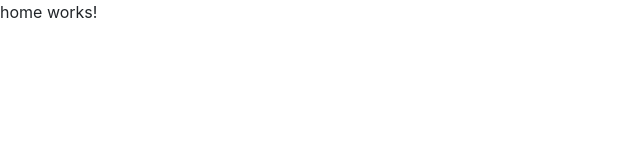
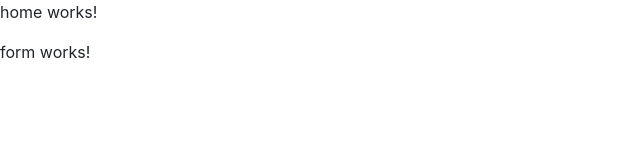
Before and after one commit to Leannelb/api-form-json, an Angular app: page / in a window 1280 px wide. Shown: the top 160 px of the page, without its empty margins (0-640 px from the left). Built offline with nearby package versions, Linux system fonts and the light colour scheme.

Commit message:
partials used across components via import & export in mutual module

```diff
--- /dev/null
+++ b/src/app/components/partails/form/form.component.html
@@ -0,0 +1,3 @@
+<p>
+  form works!
+</p>
--- /dev/null
+++ b/src/app/components/partails/form/form.component.ts
@@ -0,0 +1,15 @@
+import { Component, OnInit } from '@angular/core';
+
+@Component({
+  selector: 'form-partial',
+  templateUrl: './form.component.html',
+  styleUrls: ['./form.component.css']
+})
+export class FormComponent implements OnInit {
+
+  constructor() { }
+
+  ngOnInit() {
+  }
+
+}
--- a/src/app/components/screens/home/home.component.html
+++ b/src/app/components/screens/home/home.component.html
@@ -1,3 +1,4 @@
 <p>
   home works!
 </p>
+<form-partial></form-partial>
--- a/src/app/components/screens/home/home.module.ts
+++ b/src/app/components/screens/home/home.module.ts
@@ -2,6 +2,7 @@ import { HomeComponent } from './home.component';
 import { NgModule } from '@angular/core';
 import { CommonModule } from '@angular/common';
 import { RouterModule, Routes } from '@angular/router';
+import { FormModule } from '../../partails/form/form.module';
 
 const routes: Routes = [
   { path: '', component: HomeComponent }
@@ -13,7 +14,8 @@ const routes: Routes = [
   ],
   imports: [
     CommonModule,
-    RouterModule.forChild(routes)
+    RouterModule.forChild(routes),
+    FormModule
   ]
 })
 export class HomeModule { }
```
Also changed, not shown: src/app/components/partails/form/form.module.ts (added, +16 -0 lines), src/app/components/partails/form/form.component.css (added).
